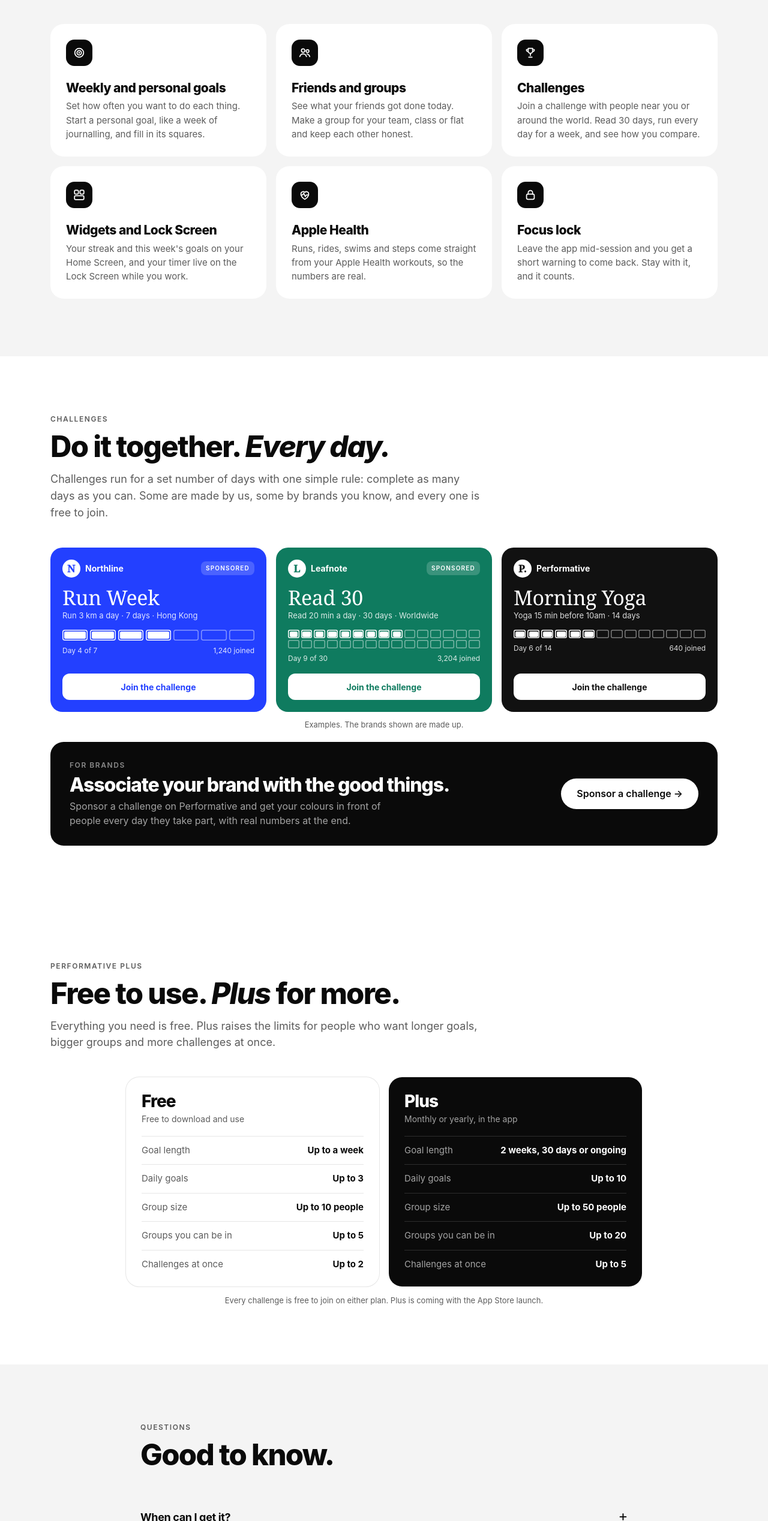
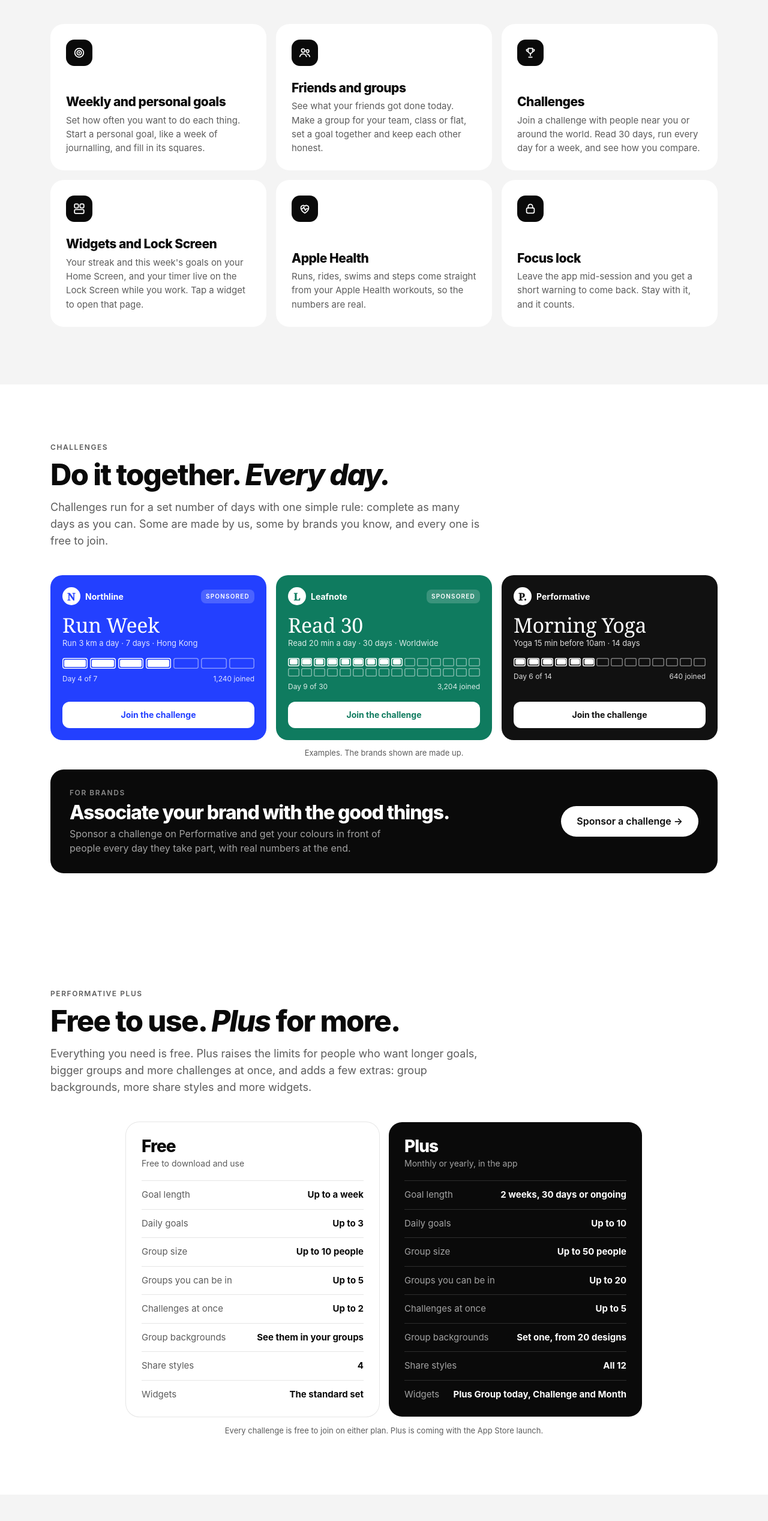
Before and after one commit to performativegroup/performativegroup.github.io, a plain HTML site: page index.html in a window 1280 px wide. Shown: the part 2641-5177 px from the top of the page at 60% size. Drawn offline with Linux system fonts and the light colour scheme.

Commit message:
Plus extras (group backgrounds, share styles, widgets) on the home page and Terms; new Support answers
Co-Authored-By: Claude Fable 5.2 <noreply@anthropic.com>
Claude-Session: https://claude.ai/code/session_01JwHPsrkF4HvqQBnqjBZ2qm

```diff
--- a/index.html
+++ b/index.html
@@ -263,11 +263,11 @@
     <div class="rv"><span class="ic"><svg viewBox="0 0 24 24"><circle cx="12" cy="12" r="8"/><circle cx="12" cy="12" r="4"/><circle cx="12" cy="12" r=".6"/></svg></span>
       <h3>Weekly and personal goals</h3><p>Set how often you want to do each thing. Start a personal goal, like a week of journalling, and fill in its squares.</p></div>
     <div class="rv"><span class="ic"><svg viewBox="0 0 24 24"><circle cx="9" cy="8" r="3.2"/><path d="M3 19c.8-3.3 3.2-5 6-5s5.2 1.7 6 5"/><circle cx="17" cy="9" r="2.5"/><path d="M16 14.2c2.5.2 4.2 1.8 5 4.8"/></svg></span>
-      <h3>Friends and groups</h3><p>See what your friends got done today. Make a group for your team, class or flat and keep each other honest.</p></div>
+      <h3>Friends and groups</h3><p>See what your friends got done today. Make a group for your team, class or flat, set a goal together and keep each other honest.</p></div>
     <div class="rv"><span class="ic"><svg viewBox="0 0 24 24"><path d="M8 4h8v5a4 4 0 0 1-8 0z"/><path d="M8 6H5a3 3 0 0 0 3 4M16 6h3a3 3 0 0 1-3 4M12 13v4M9 20h6"/></svg></span>
       <h3>Challenges</h3><p>Join a challenge with people near you or around the world. Read 30 days, run every day for a week, and see how you compare.</p></div>
     <div class="rv"><span class="ic"><svg viewBox="0 0 24 24"><rect x="3.5" y="3.5" width="7" height="7" rx="2"/><rect x="13.5" y="3.5" width="7" height="7" rx="2"/><rect x="3.5" y="13.5" width="17" height="7" rx="2"/></svg></span>
-      <h3>Widgets and Lock Screen</h3><p>Your streak and this week's goals on your Home Screen, and your timer live on the Lock Screen while you work.</p></div>
+      <h3>Widgets and Lock Screen</h3><p>Your streak and this week's goals on your Home Screen, and your timer live on the Lock Screen while you work. Tap a widget to open that page.</p></div>
     <div class="rv"><span class="ic"><svg viewBox="0 0 24 24"><path d="M12 20s-7-4.4-7-10a4 4 0 0 1 7-2.6A4 4 0 0 1 19 10c0 5.6-7 10-7 10z"/><path d="M5 12h3l2-3 3 6 2-3h4"/></svg></span>
       <h3>Apple Health</h3><p>Runs, rides, swims and steps come straight from your Apple Health workouts, so the numbers are real.</p></div>
     <div class="rv"><span class="ic"><svg viewBox="0 0 24 24"><rect x="5" y="10.5" width="14" height="9.5" rx="2.5"/><path d="M8 10.5V8a4 4 0 0 1 8 0v2.5"/></svg></span>
@@ -299,12 +299,12 @@
 
 <section class="block" id="plus"><div class="wrap">
   <div class="shead rv"><div class="eyebrow">Performative Plus</div><h2>Free to use. <em>Plus</em> for more.</h2>
-    <p>Everything you need is free. Plus raises the limits for people who want longer goals, bigger groups and more challenges at once.</p></div>
+    <p>Everything you need is free. Plus raises the limits for people who want longer goals, bigger groups and more challenges at once, and adds a few extras: group backgrounds, more share styles and more widgets.</p></div>
   <div class="plans">
     <div class="plan rv"><h3>Free</h3><p class="sub">Free to download and use</p>
-      <ul><li><span>Goal length</span><b>Up to a week</b></li><li><span>Daily goals</span><b>Up to 3</b></li><li><span>Group size</span><b>Up to 10 people</b></li><li><span>Groups you can be in</span><b>Up to 5</b></li><li><span>Challenges at once</span><b>Up to 2</b></li></ul></div>
+      <ul><li><span>Goal length</span><b>Up to a week</b></li><li><span>Daily goals</span><b>Up to 3</b></li><li><span>Group size</span><b>Up to 10 people</b></li><li><span>Groups you can be in</span><b>Up to 5</b></li><li><span>Challenges at once</span><b>Up to 2</b></li><li><span>Group backgrounds</span><b>See them in your groups</b></li><li><span>Share styles</span><b>4</b></li><li><span>Widgets</span><b>The standard set</b></li></ul></div>
     <div class="plan plus rv"><h3>Plus</h3><p class="sub">Monthly or yearly, in the app</p>
-      <ul><li><span>Goal length</span><b>2 weeks, 30 days or ongoing</b></li><li><span>Daily goals</span><b>Up to 10</b></li><li><span>Group size</span><b>Up to 50 people</b></li><li><span>Groups you can be in</span><b>Up to 20</b></li><li><span>Challenges at once</span><b>Up to 5</b></li></ul></div>
+      <ul><li><span>Goal length</span><b>2 weeks, 30 days or ongoing</b></li><li><span>Daily goals</span><b>Up to 10</b></li><li><span>Group size</span><b>Up to 50 people</b></li><li><span>Groups you can be in</span><b>Up to 20</b></li><li><span>Challenges at once</span><b>Up to 5</b></li><li><span>Group backgrounds</span><b>Set one, from 20 designs</b></li><li><span>Share styles</span><b>All 12</b></li><li><span>Widgets</span><b>Plus Group today, Challenge and Month</b></li></ul></div>
   </div>
   <p class="plans-note">Every challenge is free to join on either plan. Plus is coming with the App Store launch.</p>
 </div></section>
```
Also changed, not shown: support/index.html (+5 -1 lines), terms/index.html (+6 -1 lines).
